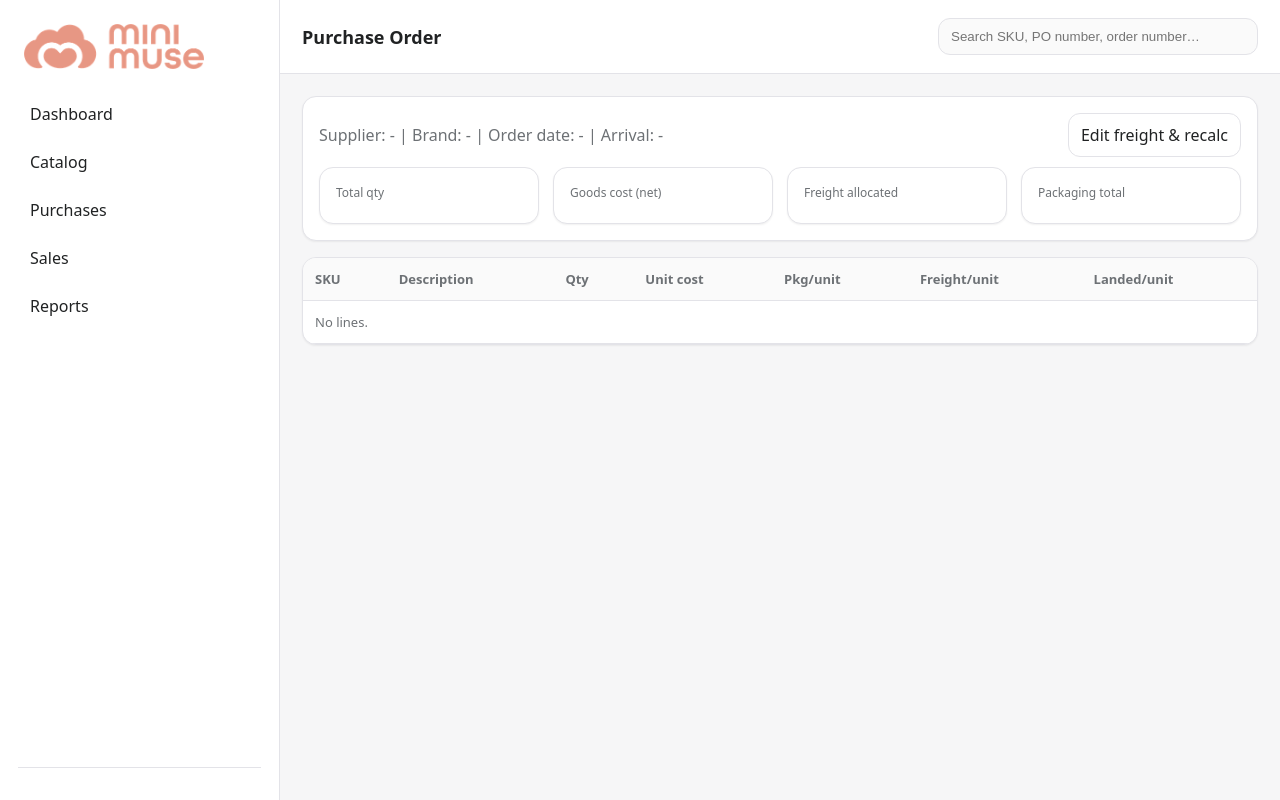
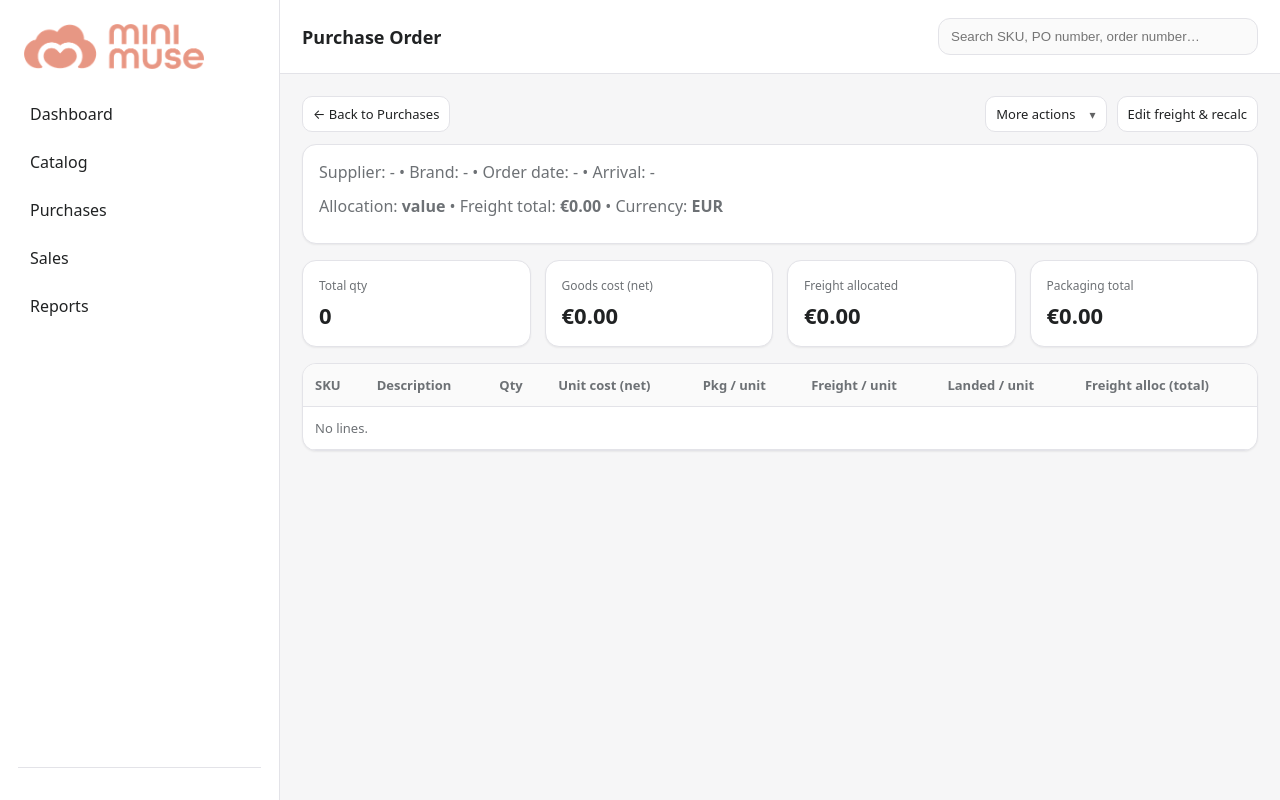
Before and after one commit to schaak722/mini-muse, a Python web app: template app/templates/purchases/order_detail.html in a window 1280 px wide. Run offline with Jinja, Linux system fonts and the light colour scheme; the template is opened without the code that fills it, so the values that code supplies are empty.

Commit message:
Update order_detail.html

```diff
--- a/app/templates/purchases/order_detail.html
+++ b/app/templates/purchases/order_detail.html
@@ -1,43 +1,66 @@
 {% extends "base.html" %}
 {% block page_title %}Purchase Order{% endblock %}
 {% block content %}
+
+<div class="toolbar">
+  <div class="toolbar__left">
+    <a class="btn btn--ghost btn--sm" href="{{ url_for('purchases.list_purchase_orders') }}">← Back to Purchases</a>
+  </div>
+
+  <div class="toolbar__right">
+    <details class="dropdown">
+      <summary class="btn btn--ghost btn--sm dropdown__toggle">
+        More actions <span class="dropdown__chev">▾</span>
+      </summary>
+      <div class="dropdown__menu">
+        <a class="dropdown__item" href="{{ url_for('purchases.export_purchase_lines_csv', po_id=po.id) }}">Export lines CSV</a>
+      </div>
+    </details>
+
+    {% if current_user.role != "viewer" %}
+      <a class="btn btn--ghost btn--sm" href="{{ url_for('purchases.edit_costs', po_id=po.id) }}">Edit freight & recalc</a>
+    {% endif %}
+  </div>
+</div>
 
 <div class="card">
   <div class="card__header">
     <div>
       <div class="h2">{{ po.order_number }}</div>
       <div class="muted">
-        Supplier: {{ po.supplier_name or "-" }} |
-        Brand: {{ po.brand or "-" }} |
-        Order date: {{ po.order_date or "-" }} |
-        Arrival: {{ po.arrival_date or "-" }}
+        Supplier: {{ po.supplier_name or "-" }}
+        • Brand: {{ po.brand or "-" }}
+        • Order date: {{ po.order_date or "-" }}
+        • Arrival: {{ po.arrival_date or "-" }}
+      </div>
+      <div class="muted mt-12">
+        Allocation: <strong>{{ po.allocation_method or "value" }}</strong>
+        • Freight total: <strong>€{{ "%.2f"|format(po.freight_total or 0) }}</strong>
+        • Currency: <strong>{{ po.currency or "EUR" }}</strong>
       </div>
     </div>
-    <div>
-      {% if current_user.role != "viewer" %}
-        <a class="btn btn--ghost" href="{{ url_for('purchases.edit_costs', po_id=po.id) }}">Edit freight & recalc</a>
-      {% endif %}
   </div>
 </div>
-  <div class="card__body">
-    <div class="grid" style="grid-template-columns: repeat(4, minmax(0,1fr));">
+
+<div class="grid mt-16">
   <div class="card">
     <div class="card__label">Total qty</div>
-        <div class="card__value">{{ total_qty }}</div>
+    <div class="card__value">{{ total_qty or 0 }}</div>
   </div>
+
   <div class="card">
     <div class="card__label">Goods cost (net)</div>
-        <div class="card__value">{{ total_goods }}</div>
+    <div class="card__value">€{{ "%.2f"|format(total_goods or 0) }}</div>
   </div>
+
   <div class="card">
     <div class="card__label">Freight allocated</div>
-        <div class="card__value">{{ total_freight_alloc }}</div>
+    <div class="card__value">€{{ "%.2f"|format(total_freight_alloc or 0) }}</div>
   </div>
+
   <div class="card">
     <div class="card__label">Packaging total</div>
-        <div class="card__value">{{ total_packaging }}</div>
-      </div>
-    </div>
+    <div class="card__value">€{{ "%.2f"|format(total_packaging or 0) }}</div>
   </div>
 </div>
 
@@ -47,27 +70,32 @@
       <tr>
         <th>SKU</th>
         <th>Description</th>
-        <th>Qty</th>
-        <th>Unit cost</th>
-        <th>Pkg/unit</th>
-        <th>Freight/unit</th>
-        <th>Landed/unit</th>
+        <th class="td-right">Qty</th>
+        <th class="td-right">Unit cost (net)</th>
+        <th class="td-right">Pkg / unit</th>
+        <th class="td-right">Freight / unit</th>
+        <th class="td-right">Landed / unit</th>
+        <th class="td-right">Freight alloc (total)</th>
       </tr>
     </thead>
     <tbody>
       {% for ln in lines %}
         <tr>
-          <td>{{ ln.sku }}</td>
-          <td>{{ ln.description or "" }}</td>
-          <td>{{ ln.qty }}</td>
-          <td>{{ ln.unit_cost_net }}</td>
-          <td>{{ ln.packaging_per_unit or 0 }}</td>
-          <td>{{ ln.freight_allocated_per_unit or 0 }}</td>
-          <td><strong>{{ ln.landed_unit_cost or "" }}</strong></td>
+          <td>
+            <a href="{{ url_for('catalog.items_list', q=ln.sku) }}"><strong>{{ ln.sku }}</strong></a>
+          </td>
+          <td class="muted">{{ ln.description or "" }}</td>
+          <td class="td-right">{{ ln.qty or 0 }}</td>
+          <td class="td-right">{{ "%.2f"|format(ln.unit_cost_net or 0) }}</td>
+          <td class="td-right">{{ "%.2f"|format(ln.packaging_per_unit or 0) }}</td>
+          <td class="td-right">{{ "%.2f"|format(ln.freight_allocated_per_unit or 0) }}</td>
+          <td class="td-right"><strong>{{ "%.2f"|format(ln.landed_unit_cost or 0) }}</strong></td>
+          <td class="td-right">{{ "%.2f"|format(ln.freight_allocated_total or 0) }}</td>
         </tr>
       {% endfor %}
+
       {% if lines|length == 0 %}
-        <tr><td colspan="7" class="muted">No lines.</td></tr>
+        <tr><td colspan="8" class="muted">No lines.</td></tr>
       {% endif %}
     </tbody>
   </table>
```
Lines whose indentation alone changed are shown as unchanged.
